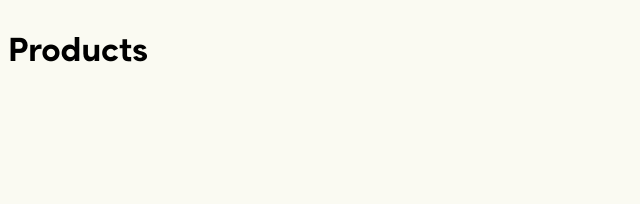
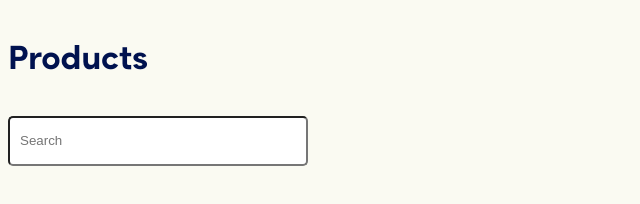
Before and after one commit to aerlinn13/floom, a Gatsby site in the folder frontend/: page / in a window 1280 px wide. Shown: the whole page, without its empty margins (0-640 px from the left). Built offline with nearby package versions, Linux system fonts and the light colour scheme; Gatsby itself is replaced by a stand-in of ours.

Commit message:
feat: reusable search form

```diff
--- a/frontend/src/components/_shared/Layout.tsx
+++ b/frontend/src/components/_shared/Layout.tsx
@@ -1,5 +1,5 @@
 import React from 'react';
-import { createGlobalStyle } from 'styled-components';
+import styled, { createGlobalStyle } from 'styled-components';
 import '../../static/styles/typography.css';
 
 const GlobalStyle = createGlobalStyle`
@@ -9,10 +9,16 @@ const GlobalStyle = createGlobalStyle`
     }
 `;
 
+const Container = styled.div`
+  display: flex;
+  flex-direction: column;
+  justify-content: flex-start;
+`;
+
 export const Layout: React.FC = ({ children }) => (
   <>
     <GlobalStyle />
-    {children}
+    <Container>{children}</Container>
   </>
 );
 
--- /dev/null
+++ b/frontend/src/components/_shared/SearchForm.tsx
@@ -0,0 +1,29 @@
+import React from 'react';
+import styled from 'styled-components';
+
+const Input = styled.input`
+  width: 300px;
+  height: 50px;
+  border-radius: 5px;
+  padding: 10px;
+  box-sizing: border-box;
+  &:focus {
+    border-color: #00124f;
+  }
+`;
+
+type Props = {
+  value: string;
+  onChange: (text: string) => void;
+  placeholder: string;
+};
+
+const SearchForm = ({ value, onChange, placeholder }: Props) => (
+  <Input
+    value={value}
+    onChange={(e) => onChange(e.target.value)}
+    placeholder={placeholder}
+  />
+);
+
+export default SearchForm;
--- a/frontend/src/components/_shared/Title.tsx
+++ b/frontend/src/components/_shared/Title.tsx
@@ -1,5 +1,14 @@
 import React from 'react';
+import styled from 'styled-components';
 
-const Title: React.FC<{ title: string }> = ({ title }) => <h1>{title}</h1>;
+const Header = styled.h1`
+  color: #00124f;
+`;
+
+type Props = {
+  title: string;
+};
+
+const Title = ({ title }: Props) => <Header>{title}</Header>;
 
 export default Title;
--- a/frontend/src/pages/index.tsx
+++ b/frontend/src/pages/index.tsx
@@ -1,13 +1,22 @@
-import React from 'react';
+import React, { useState } from 'react';
 import { PageProps } from 'gatsby';
 
 import Title from '@/components/_shared/Title';
 import Layout from '@/components/_shared/Layout';
+import SearchForm from '@/components/_shared/SearchForm';
 
-const ProductList: React.FC<PageProps> = () => (
-  <Layout>
-    <Title title="Products" />
-  </Layout>
-);
+const ProductList: React.FC<PageProps> = () => {
+  const [searchText, setSearchText] = useState('');
+  return (
+    <Layout>
+      <Title title="Products" />
+      <SearchForm
+        onChange={setSearchText}
+        value={searchText}
+        placeholder="Search"
+      />
+    </Layout>
+  );
+};
 
 export default ProductList;
```
Also changed, not shown: 1 other file.
